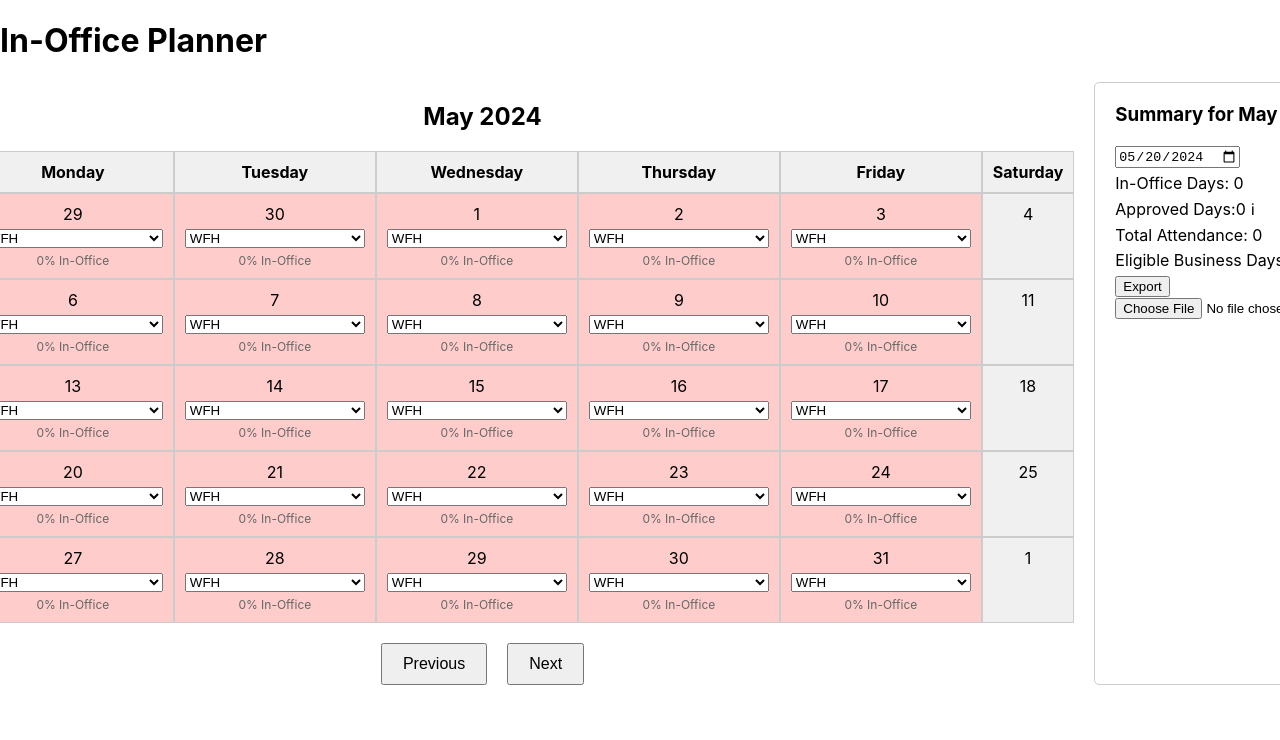
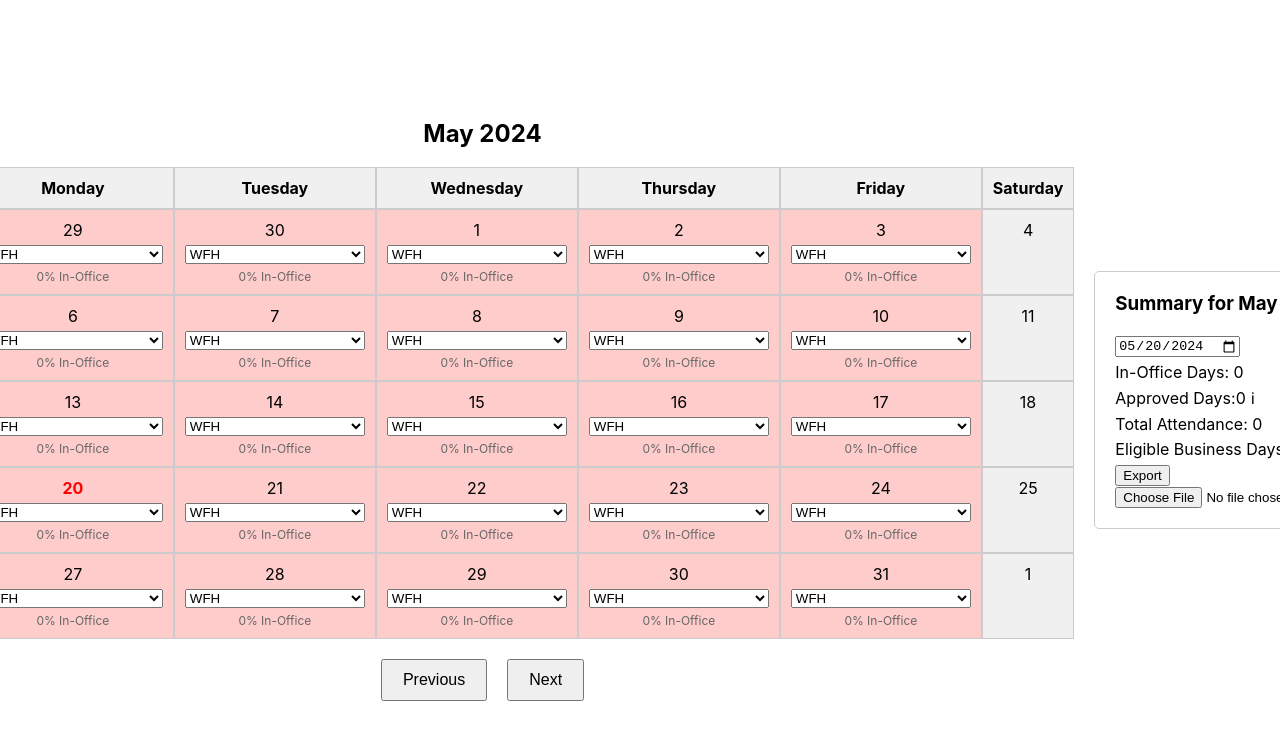
Before and after one commit to cryptodawg/attendance, a React (Create React App) app: page / in a window 1280 px wide. Shown: the top 740 px of the page. Built offline with nearby package versions, Linux system fonts and the light colour scheme.

Commit message:
Styling tweaks

```diff
--- a/src/App.css
+++ /dev/null
@@ -1,38 +0,0 @@
-.App {
-  text-align: center;
-}
-
-.App-logo {
-  height: 40vmin;
-  pointer-events: none;
-}
-
-@media (prefers-reduced-motion: no-preference) {
-  .App-logo {
-    animation: App-logo-spin infinite 20s linear;
-  }
-}
-
-.App-header {
-  background-color: #282c34;
-  min-height: 100vh;
-  display: flex;
-  flex-direction: column;
-  align-items: center;
-  justify-content: center;
-  font-size: calc(10px + 2vmin);
-  color: white;
-}
-
-.App-link {
-  color: #61dafb;
-}
-
-@keyframes App-logo-spin {
-  from {
-    transform: rotate(0deg);
-  }
-  to {
-    transform: rotate(360deg);
-  }
-}
--- a/src/App.js
+++ b/src/App.js
@@ -11,9 +11,6 @@ function App() {
 
   return (
     <div className="App">
-      <header className="App-header">
-        <h1>In-Office Planner</h1>
-      </header>
       <main>
         <Calendar />
       </main>
--- a/src/Calendar.css
+++ b/src/Calendar.css
@@ -2,6 +2,8 @@
 .calendar-container {
     display: flex;
     justify-content: center;
+    align-items: center;
+    height: 100vh;
 }
 
 .calendar {
@@ -110,6 +112,7 @@ select {
     /* Hide weekday titles on mobile */
 }
 
+
 @media (max-width: 600px) {
     .mobile-only {
         display: block;
--- a/src/Calendar.js
+++ b/src/Calendar.js
@@ -189,13 +189,14 @@ const Calendar = () => {
                         const inOfficePercentage = calculateInOfficePercentage(date);
                         const isWeekendDay = isWeekend(date);
                         const cellColor = getCellColor(inOfficePercentage);
+                        const isToday = format(date, 'yyyy-MM-dd') === format(new Date(), 'yyyy-MM-dd');
 
                         return (
                             <div
                                 key={formattedDate}
                                 className={`calendar-date ${isWeekendDay ? 'weekend' : ''} ${cellColor}`}
                             >
-                                <span>{format(date, 'd')}</span>
+                                <span style={{ color: isToday ? 'red' : 'inherit', fontWeight: isToday ? 'bold' : 'normal' }}>{format(date, 'd')}</span>
                                 {/* Show weekday in parentheses on mobile */}
                                 <span className="mobile-only"> ({format(date, 'EEE')}) </span>
                                 {!isWeekendDay && (
```
